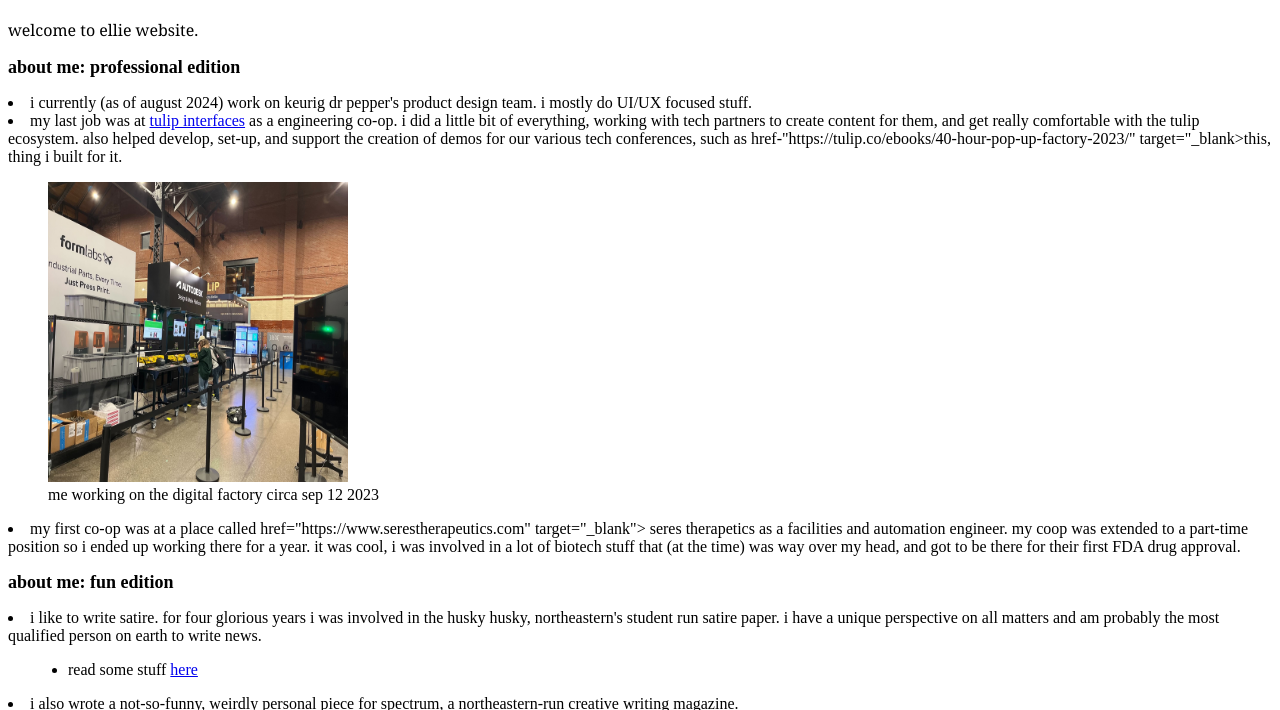
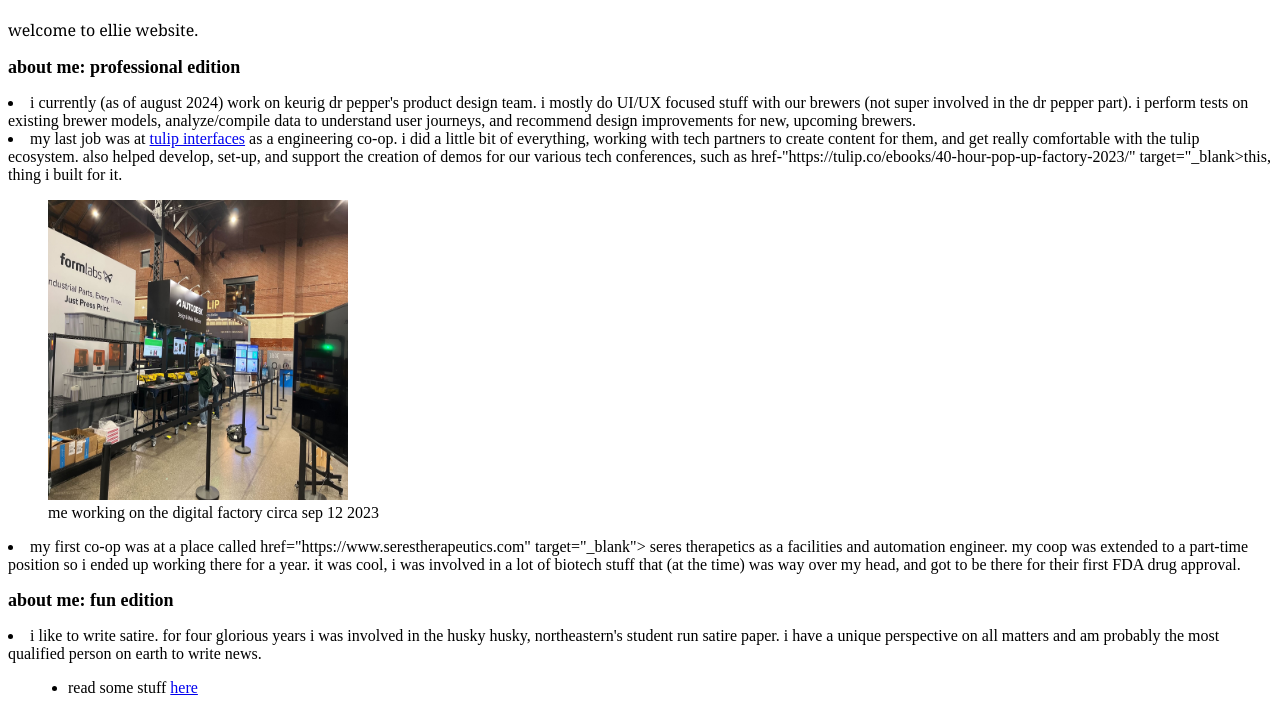
Before and after one commit to ellealeru/elliewebsite, a plain HTML site: page index.html in a window 1280 px wide. Shown: the part 61-771 px from the top of the page. Drawn offline with Linux system fonts and the light colour scheme.

Commit message:
Update index.html

```diff
--- a/index.html
+++ b/index.html
@@ -28,7 +28,9 @@
       <p
          <ul>
          <li>
-            i currently (as of august 2024) work on keurig dr pepper's product design team. i mostly do UI/UX focused stuff.
+            i currently (as of august 2024) work on keurig dr pepper's product design team. i mostly do UI/UX focused stuff with our brewers (not super involved in the dr pepper part).
+            i perform tests on existing brewer models, analyze/compile data to understand user journeys, and recommend design improvements for new, upcoming brewers.
+
          </li>
          <li>
            my last job was at <a href="https://tulip.co" target=_blank>tulip interfaces</a> as a engineering co-op. i did a little bit of everything,
```
